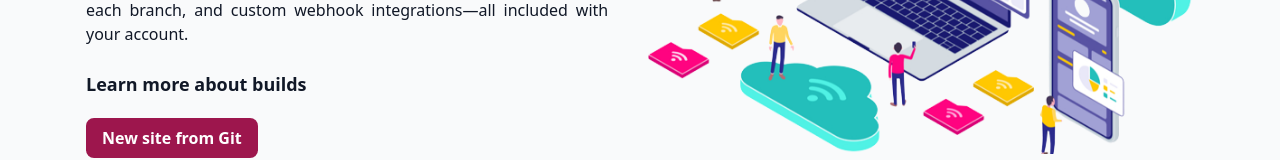
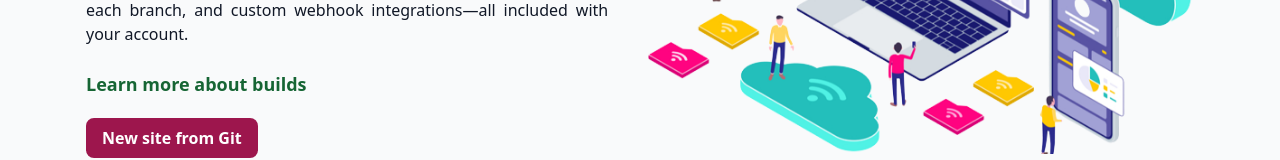
Before and after one commit to hmbadhon2/team-work-deplefy-client, a Next.js app: page /Builds in a window 1280 px wide. Shown: the part 358-518 px from the top of the page. Built offline with nearby package versions, Linux system fonts and the light colour scheme; no server answers.

Commit message:
project design

```diff
--- a/Components/Builder/Builder/Builder.js
+++ b/Components/Builder/Builder/Builder.js
@@ -16,7 +16,7 @@ const Builder = () => {
                          <div className='dark:text-gray-400'>
                          <p className='mt-3'>Keep track of build activity across your whole team.</p>
                         <p className="py-6 text-justify">Deplify can automate builds of your site each time you push a change to your Git repo. Once your team starts deploying, you will see a summary of your team activity, a list of deployed builds and their status here. Use the power of deploy previews, staging sites for each branch, and custom webhook integrations—all included with your account.</p>
-                        <h3 className='font-bold text-lg dark:text-orange-500'>Learn more about builds</h3>
+                        <h3 className='font-bold text-green-800 text-lg dark:text-orange-500'>Learn more about builds</h3>
                          </div>
                         <button className="builds-button px-4 py-2 rounded-lg font-semibold my-5 dark:bg-info dark:text-black">New site from Git</button>
                     </div>
--- a/Components/Footer/Footer.js
+++ b/Components/Footer/Footer.js
@@ -23,7 +23,7 @@ const Footer = () => {
 
 						<div className="w-24 rounded">
 						{
-                       theme==="dark"? <img src="https://i.ibb.co/wWbLTRv/Untitled-design-2021-07-06-T142744-045-1-removebg-preview.png" /> : <img src="https://i.ibb.co/hRPJLC7/1-removebg-preview.png" />
+                       theme==="dark"? <img src="https://i.ibb.co/d4q9bJQ/Perfect-unique-attractive-stylish-geometric-tech-PD-DP-P-D-initial-based-letter-icon-logo-removebg-p.png" /> : <img src="https://i.ibb.co/XkgWB8H/Perfect-unique-attractive-stylish-geometric-tech-PD-DP-P-D-initial-based-letter-icon-logo-removebg-p.png" />
                     }
 						</div>
 					</a>
--- a/Components/Header/Header.js
+++ b/Components/Header/Header.js
@@ -74,7 +74,7 @@ const Header = () => {
 				<div className="navbar-start">
 					<div className="w-14 rounded">
 						{
-							theme === "dark" ? <img src="https://i.ibb.co/wWbLTRv/Untitled-design-2021-07-06-T142744-045-1-removebg-preview.png" /> : <img src="https://i.ibb.co/hRPJLC7/1-removebg-preview.png" />
+							theme === "dark" ? <img src="https://i.ibb.co/d4q9bJQ/Perfect-unique-attractive-stylish-geometric-tech-PD-DP-P-D-initial-based-letter-icon-logo-removebg-p.png" /> : <img src="https://i.ibb.co/XkgWB8H/Perfect-unique-attractive-stylish-geometric-tech-PD-DP-P-D-initial-based-letter-icon-logo-removebg-p.png" />
 						}
 					</div>
 
--- a/Components/Home/Subscribe/Subscribe.js
+++ b/Components/Home/Subscribe/Subscribe.js
@@ -19,7 +19,7 @@ const Subscribe = () => {
             <div className="flex flex-col items-center mb-20 ">
                 <div className="w-20 mb-5 rounded">
                     {
-                        theme==="dark"? <img src="https://i.ibb.co/wWbLTRv/Untitled-design-2021-07-06-T142744-045-1-removebg-preview.png" /> : <img src="https://i.ibb.co/hRPJLC7/1-removebg-preview.png" />
+                        theme==="dark"? <img src="https://i.ibb.co/d4q9bJQ/Perfect-unique-attractive-stylish-geometric-tech-PD-DP-P-D-initial-based-letter-icon-logo-removebg-p.png" /> : <img src="https://i.ibb.co/XkgWB8H/Perfect-unique-attractive-stylish-geometric-tech-PD-DP-P-D-initial-based-letter-icon-logo-removebg-p.png" />
                     }
 
                 </div>
--- a/styles/globals.css
+++ b/styles/globals.css
@@ -71,6 +71,7 @@ a {
   background-color: rgb(157, 22, 77);
   color: white;
   font-weight: bolder;
+
 }
 
 .google-button{
```
Also changed, not shown: public/Perfect unique attractive stylish geometric tech PD DP P D initial based letter icon logo..png (added).
